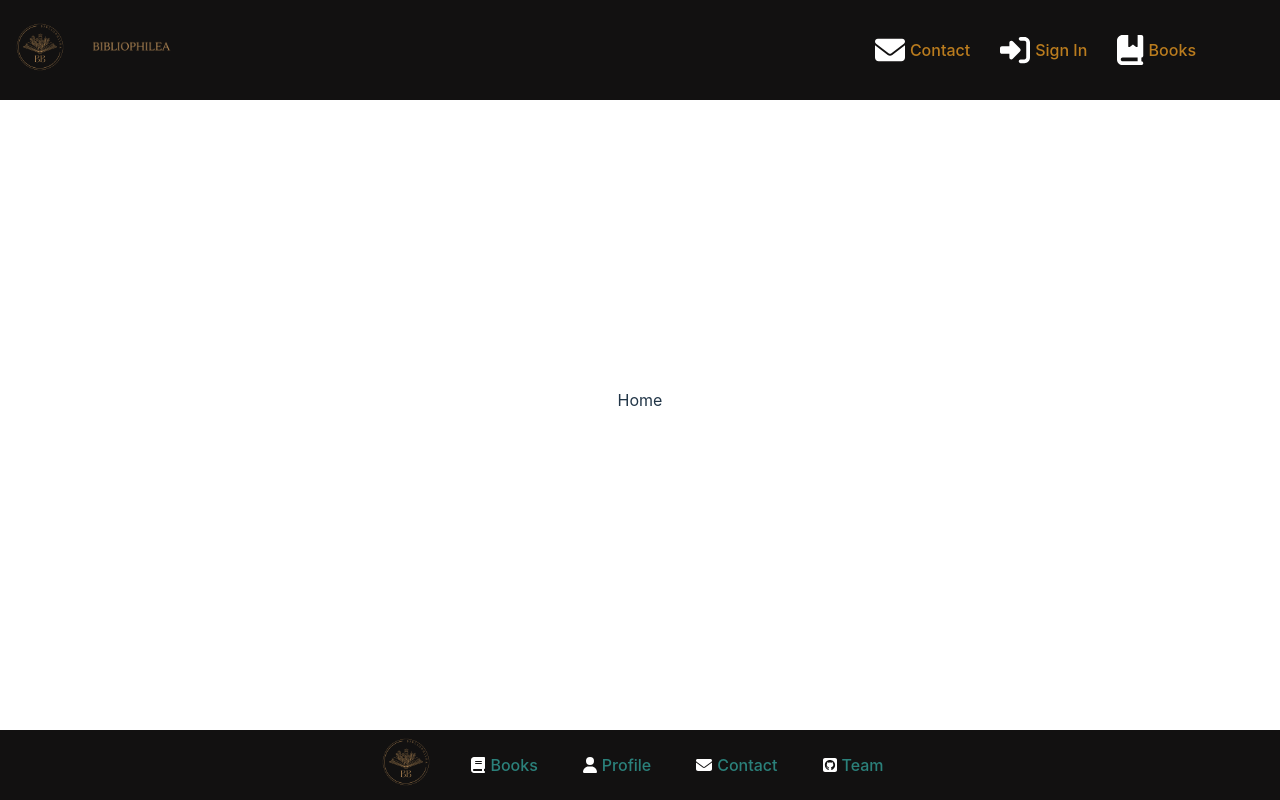
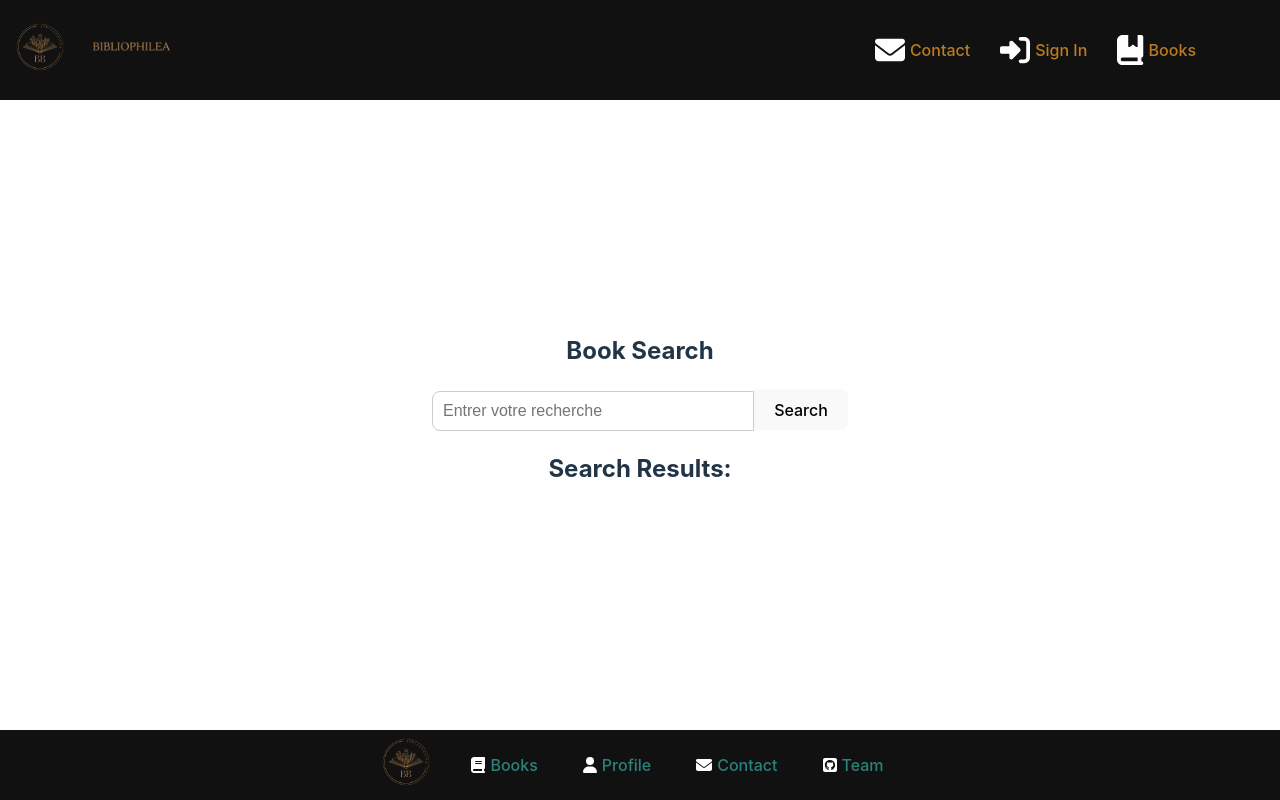
Before and after one commit to LisaDaudibon/Biblofront, a React (Vite) app: page / in a window 1280 px wide. Built offline with nearby package versions, Linux system fonts and the light colour scheme.

Commit message:
home / changed

```diff
--- a/src/App.jsx
+++ b/src/App.jsx
@@ -18,7 +18,7 @@ function App() {
       <BrowserRouter>
         <Navbar />
         <Routes>
-          <Route path="/" element={<Home />} />
+          <Route path="/" element={<Books />} />
           <Route path="/users" element={<SignUp />} />
           <Route path="/users/sign_in" element={<SignIn />} />
           <Route path="/profile" element={<Profile />} />
```
